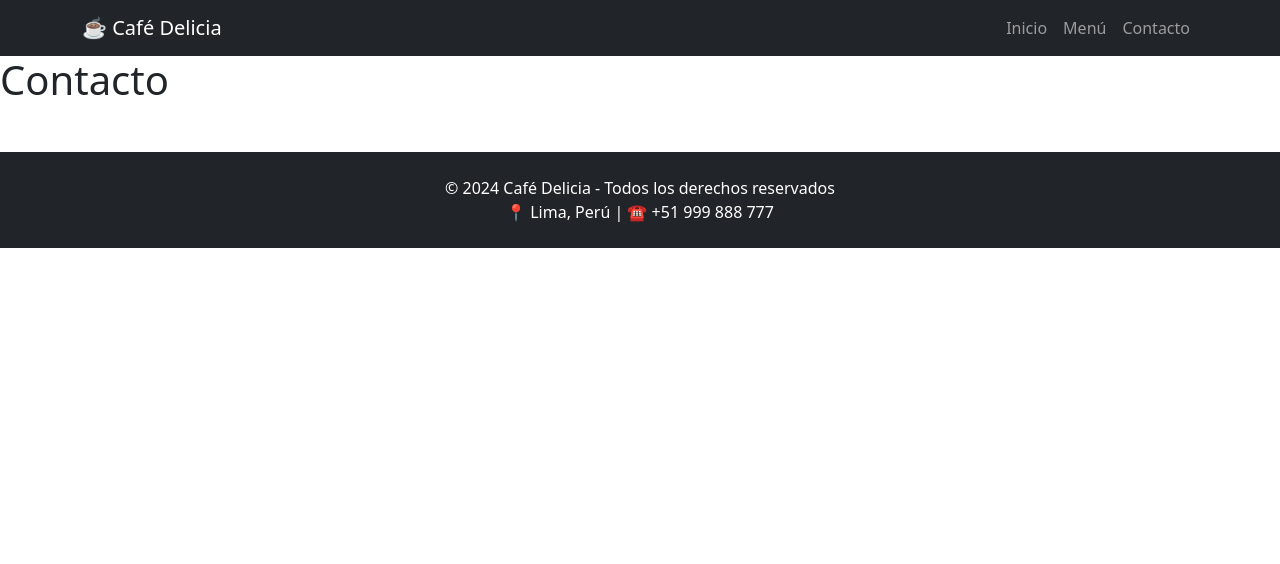
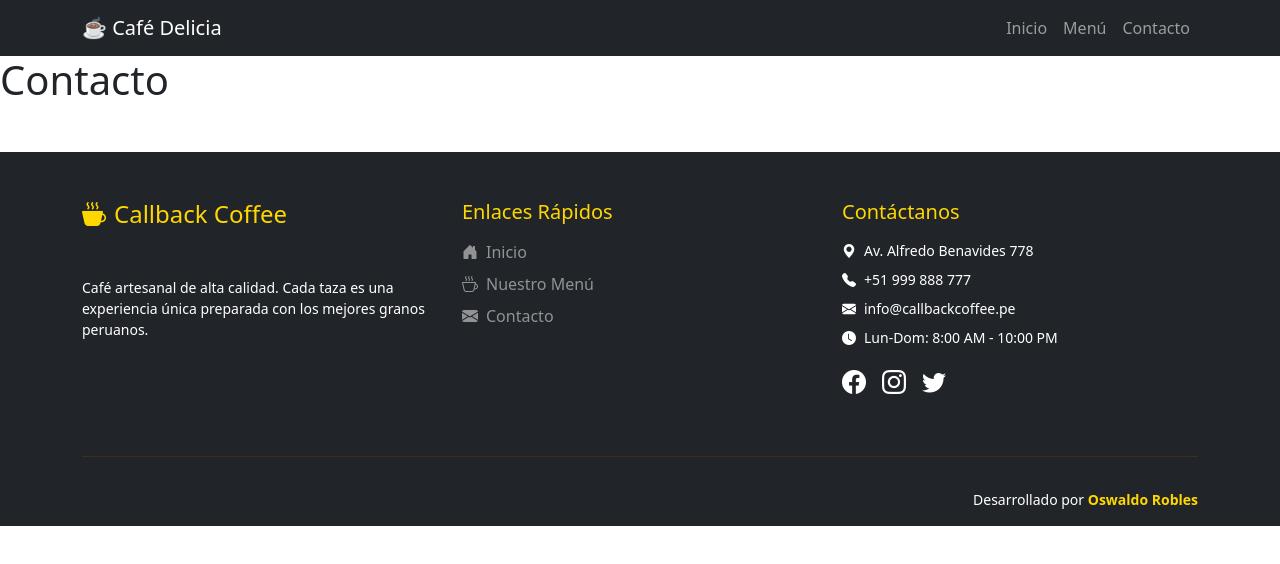
Before and after one commit to Oswaldo-Robles/Callback-Coffee, a React (Vite) app: page /#/contacto in a window 1280 px wide. Shown: the top 564 px of the page. Built offline with nearby package versions, Linux system fonts and the light colour scheme.

Commit message:
Footer hecho

```diff
--- a/src/components/Footer.jsx
+++ b/src/components/Footer.jsx
@@ -1,9 +1,101 @@
 function Footer() {
   return (
-    <footer className="bg-dark text-white py-4 mt-5">
-      <div className="container text-center">
-        <p className="mb-0">© 2024 Café Delicia - Todos los derechos reservados</p>
-        <p className="mb-0">📍 Lima, Perú | ☎️ +51 999 888 777</p>
+    <footer className="bg-dark text-white pt-5 pb-3 mt-5">
+      <div className="container">
+        <div className="row">
+          {/* Columna 1: Marca */}
+          <div className="col-md-4 mb-4">
+            <h4 style={{ color: '#FFD700' }}>
+              <i className="bi bi-cup-hot-fill me-2"></i>
+              Callback Coffee
+            </h4>
+            <p className="text-muted">"El café que siempre vuelve"</p>
+            <p className="small">
+              Café artesanal de alta calidad. Cada taza es una experiencia única
+              preparada con los mejores granos peruanos.
+            </p>
+          </div>
+
+          {/* Columna 2: Enlaces rápidos */}
+          <div className="col-md-4 mb-4">
+            <h5 className="mb-3" style={{ color: '#FFD700' }}>Enlaces Rápidos</h5>
+            <ul className="list-unstyled">
+              <li className="mb-2">
+                <a href="#/" className="text-white-50 text-decoration-none">
+                  <i className="bi bi-house-door-fill me-2"></i>
+                  Inicio
+                </a>
+              </li>
+              <li className="mb-2">
+                <a href="#/menu" className="text-white-50 text-decoration-none">
+                  <i className="bi bi-cup-hot me-2"></i>
+                  Nuestro Menú
+                </a>
+              </li>
+              <li className="mb-2">
+                <a href="#/contacto" className="text-white-50 text-decoration-none">
+                  <i className="bi bi-envelope-fill me-2"></i>
+                  Contacto
+                </a>
+              </li>
+            </ul>
+          </div>
+
+          {/* Columna 3: Contacto */}
+          <div className="col-md-4 mb-4">
+            <h5 className="mb-3" style={{ color: '#FFD700' }}>Contáctanos</h5>
+            <p className="small mb-2">
+              <i className="bi bi-geo-alt-fill me-2"></i>
+              Av. Alfredo Benavides 778
+            </p>
+            <p className="small mb-2">
+              <i className="bi bi-telephone-fill me-2"></i>
+              +51 999 888 777
+            </p>
+            <p className="small mb-2">
+              <i className="bi bi-envelope-fill me-2"></i>
+              info@callbackcoffee.pe
+            </p>
+            <p className="small mb-3">
+              <i className="bi bi-clock-fill me-2"></i>
+              Lun-Dom: 8:00 AM - 10:00 PM
+            </p>
+
+            {/* Redes sociales */}
+            <div className="mt-3">
+              <a href="https://facebook.com" target="_blank" rel="noopener noreferrer" className="text-white me-3" style={{ fontSize: '1.5rem' }}>
+                <i className="bi bi-facebook"></i>
+              </a>
+              <a href="https://instagram.com" target="_blank" rel="noopener noreferrer" className="text-white me-3" style={{ fontSize: '1.5rem' }}>
+                <i className="bi bi-instagram"></i>
+              </a>
+              <a href="https://twitter.com" target="_blank" rel="noopener noreferrer" className="text-white" style={{ fontSize: '1.5rem' }}>
+                <i className="bi bi-twitter"></i>
+              </a>
+            </div>
+          </div>
+        </div>
+
+        {/* Separador */}
+        <hr style={{ borderColor: '#8B4513', margin: '2rem 0' }} />
+
+        {/* Copyright y Developer */}
+        <div className="row">
+          <div className="col-md-6 text-center text-md-start">
+            <p className="mb-0 small text-muted">
+              <i className="bi bi-c-circle me-1"></i>
+              2024 Callback Coffee. Todos los derechos reservados.
+            </p>
+          </div>
+          <div className="col-md-6 text-center text-md-end">
+            <p className="mb-0 small">
+              Desarrollado por{' '}
+              <span style={{ color: '#FFD700', fontWeight: '600' }}>
+                Oswaldo Robles
+              </span>
+            </p>
+          </div>
+        </div>
       </div>
     </footer>
   )
```
